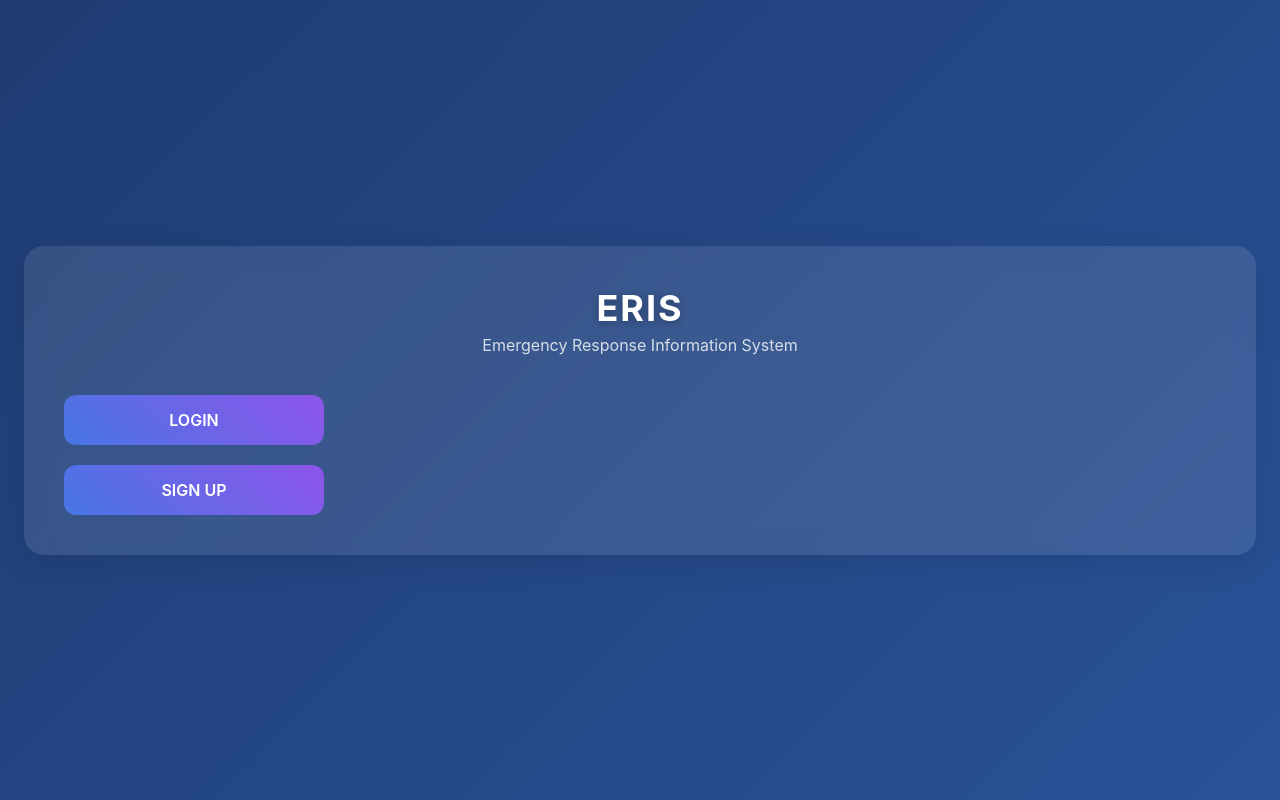
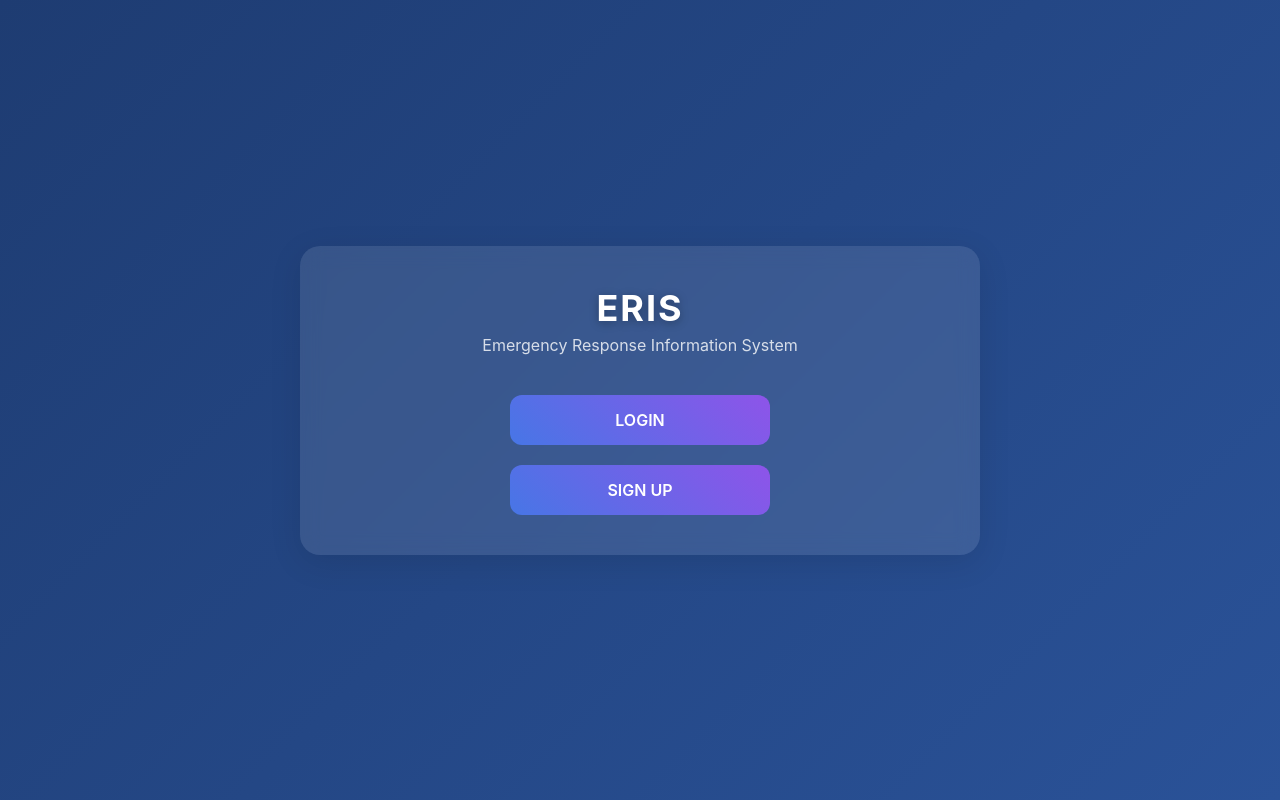
Before and after one commit to Creeper-MZ/280spirng, a React (Create React App) app: page / in a window 1280 px wide. Built offline with nearby package versions, Linux system fonts and the light colour scheme; no server answers.

Commit message:
Update App.css

```diff
--- a/src/App.css
+++ b/src/App.css
@@ -14,6 +14,8 @@
 .button-container, .form-container {
   display: flex;
   flex-direction: column;
+  align-items: center; /* 水平居中对齐项目 */
+  justify-content: center;
   gap: 20px;
   padding: 40px;
   background: rgba(255, 255, 255, 0.1);
@@ -36,11 +38,16 @@
   display: flex;
   flex-direction: column;
   align-items: center;
-  margin-bottom: 10px;
+  width: 100%; /* 使容器占满宽度 */
+  margin-bottom: 20px;
 }
 
 .main-logo {
   margin-bottom: 20px;
+  width: 100%; /* 确保logo容器占满宽度 */
+  display: flex;
+  flex-direction: column;
+  align-items: center;
 }
 
 .eris-logo {
@@ -57,6 +64,7 @@
   color: rgba(255, 255, 255, 0.8);
   font-size: 16px;
   margin: 5px 0 0 0;
+  text-align: center; /* 确保副标题居中 */
 }
 
 .welcome-message {
@@ -65,22 +73,26 @@
   font-weight: 600;
   margin-bottom: 20px;
   text-align: center; /* 确保欢迎文字居中 */
+  width: 100%; /* 确保宽度占满 */
 }
 
 .form-container h2 {
   color: white;
   margin: 0 0 20px 0;
   text-align: center; /* 确保标题居中 */
+  width: 100%; /* 确保宽度占满 */
 }
 
 .form-container h3 {
   color: white;
   margin: 0 0 15px 0;
+  text-align: center;
 }
 
 .form-container h4 {
   color: white;
   margin: 20px 0 10px 0;
+  text-align: center;
 }
 
 .form-group {
@@ -160,6 +172,7 @@
   justify-content: center;
   margin-top: 20px;
   flex-wrap: wrap;
+  width: 100%; /* 确保按钮组占满容器宽度 */
 }
 
 .gradient-button {
@@ -175,6 +188,8 @@
   transition: transform 0.2s ease, box-shadow 0.2s ease;
   position: relative;
   overflow: hidden;
+  margin: 0 auto; /* 添加这行确保按钮本身也居中 */
+  display: block; /* 添加这行让margin: 0 auto生效 */
 }
 
 .gradient-button::before {
@@ -284,6 +299,10 @@
 @media (min-width: 768px) {
   .dashboard-options {
     flex-direction: row;
+  }
+
+  .button-container {
+    max-width: 600px; /* 在大屏幕上控制按钮容器的最大宽度 */
   }
 }
 
```
